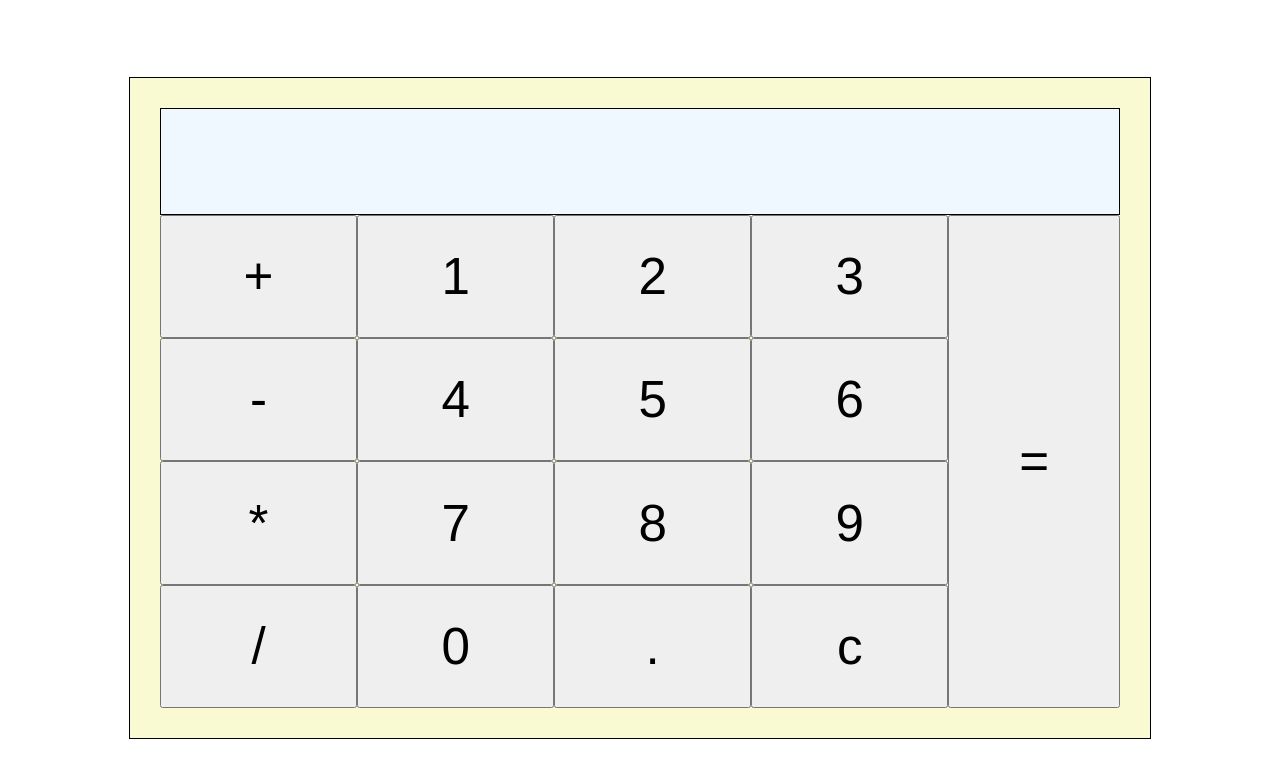
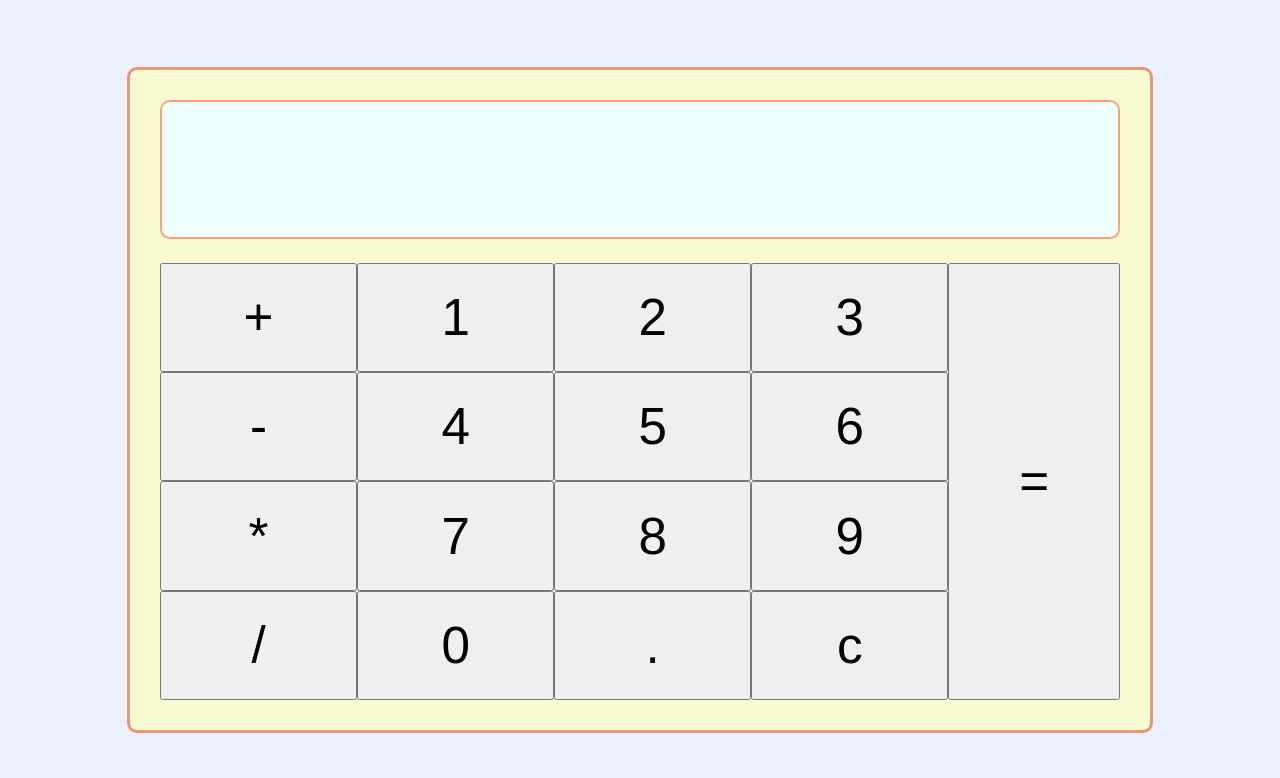
Before and after one commit to Ishm4el/Calculator, a plain HTML site: page index.html in a window 1280 px wide. Drawn offline with Linux system fonts and the light colour scheme.

Commit message:
Enhanced the display, so that numbers can be continuously appended in the display; and, also updated the gui by adding more color.

```diff
--- a/index.html
+++ b/index.html
@@ -10,7 +10,7 @@
 </head>
 <body>
     <div id="app">
-        <div id="screen"></div>
+        <div id="screen"><div id="display"></div></div>
         <div id="buttons">
             <div id="numbers">
                 <div id="row1">
--- a/script.js
+++ b/script.js
@@ -42,7 +42,7 @@ const calculate = (str) => {
     }
 };
 
-const screen = document.querySelector('#screen');
+const screen = document.querySelector('#display');
 
 const buttons = document.querySelectorAll('button');
 buttons.forEach((button) => {
--- a/style.css
+++ b/style.css
@@ -1,13 +1,15 @@
 body {
+    height: 98vh;
     display: flex;
     justify-content: center;
     align-items: center;
-    height: 100vh;
+    background-color: #eceffc;
 }
 
 #app {
     background-color: lightgoldenrodyellow;
-    border: 1px black solid;
+    border: 3px darksalmon solid;
+    border-radius: 10px;
     width: 75vw;
     height: 75vh;
     display: flex;
@@ -18,13 +20,23 @@ body {
 }
 
 #screen {
-    border: 1px black solid;
-    background-color: aliceblue;
     font-size: 6.2vw;
     min-height: 8.2vw;
-    word-wrap: break-word;
-    /* overflow-x: scroll;
-    white-space: nowrap; */
+    display: grid;
+    justify-items: end;
+    padding: 15px;
+    background-color: azure;
+    color: #530303;
+    border: 2px lightsalmon solid;
+    border-radius: 10px;
+    overflow: hidden;
+    white-space: nowrap;
+    margin-bottom: 3vh;
+}
+
+#display {
+    align-self: end;
+    overflow: hidden;
 }
 
 #buttons {
```
